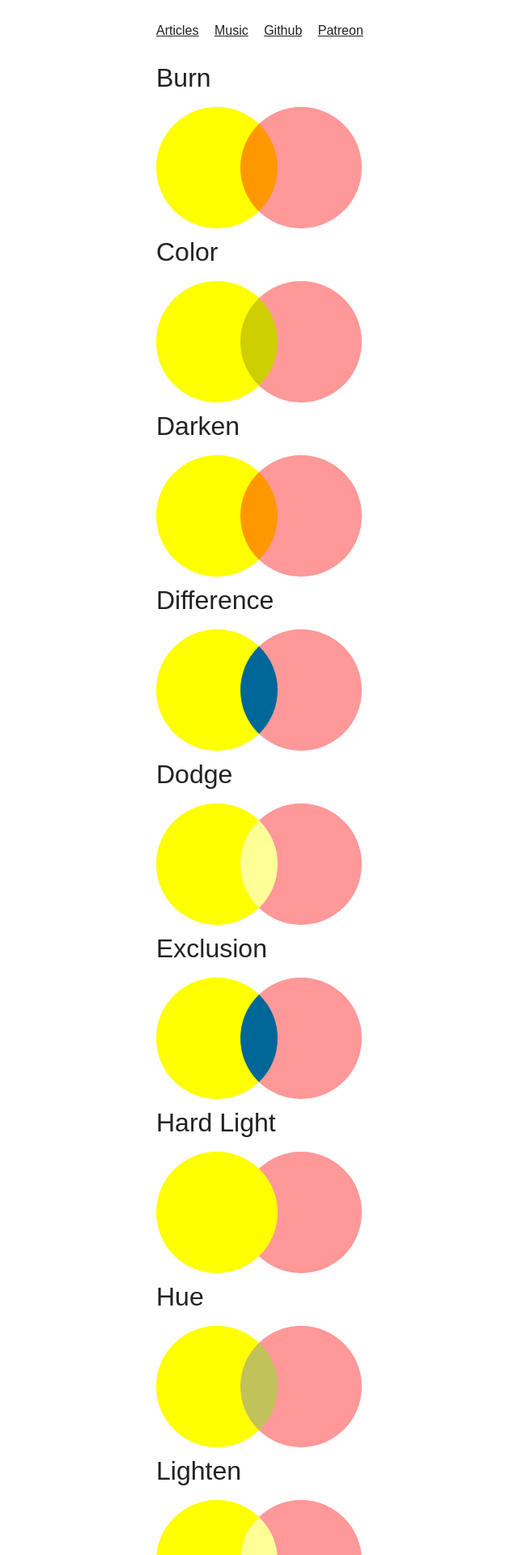
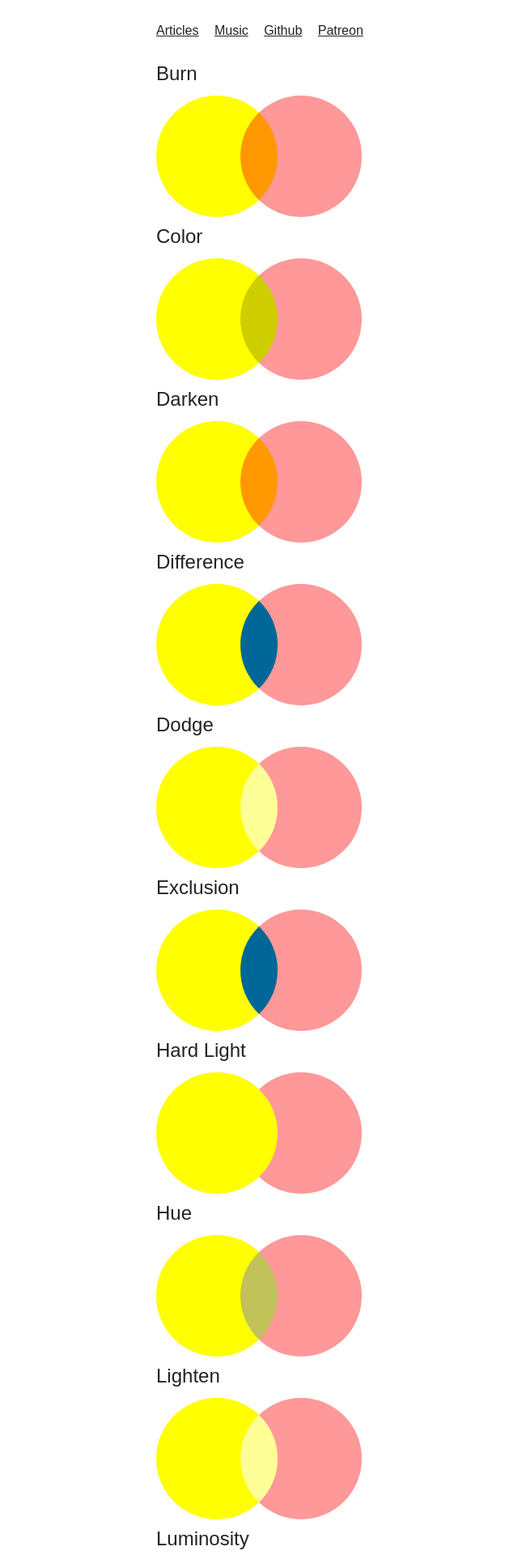
Before and after one commit to joereynolds/joereynolds.github.io, a Jekyll site: the page built from _posts/2019-10-23-css-blend-modes.md, in a window 1280 px wide. Shown: the top 1920 px of the page at 81% size, without its empty margins (191-831 px from the left). Built offline with Jekyll 4.4.1, drawn with Linux system fonts in a browser that asks for light colours; nearby versions of some CDN libraries; some web fonts are replaced.

Commit message:
Update headings in css-blend-modes

```diff
--- a/_posts/2019-10-23-css-blend-modes.md
+++ b/_posts/2019-10-23-css-blend-modes.md
@@ -3,55 +3,55 @@ layout: default
 tags: [programming]
 ---
 
-# Burn
+## Burn
 <div class="box blend-burn"></div>
 <div class="box other-box"></div>
 
-# Color
+## Color
 <div class="box blend-color"></div>
 <div class="box other-box"></div>
 
-# Darken
+## Darken
 <div class="box blend-darken"></div>
 <div class="box other-box"></div>
 
-# Difference
+## Difference
 <div class="box blend-difference"></div>
 <div class="box other-box"></div>
 
-# Dodge
+## Dodge
 <div class="box blend-dodge"></div>
 <div class="box other-box"></div>
 
-# Exclusion
+## Exclusion
 <div class="box blend-exclusion"></div>
 <div class="box other-box"></div>
 
-# Hard Light
+## Hard Light
 <div class="box blend-hard-light"></div>
 <div class="box other-box"></div>
 
-# Hue
+## Hue
 <div class="box blend-hue"></div>
 <div class="box other-box"></div>
 
-# Lighten
+## Lighten
 <div class="box blend-lighten"></div>
 <div class="box other-box"></div>
 
-# Luminosity
+## Luminosity
 <div class="box blend-luminosity"></div>
 <div class="box other-box"></div>
 
-# Multiply
+## Multiply
 <div class="box blend-multiply"></div>
 <div class="box other-box"></div>
 
-# Screen
+## Screen
 <div class="box blend-screen"></div>
 <div class="box other-box"></div>
 
-# Soft Light
+## Soft Light
 <div class="box blend-soft-light"></div>
 <div class="box other-box"></div>
 
```
